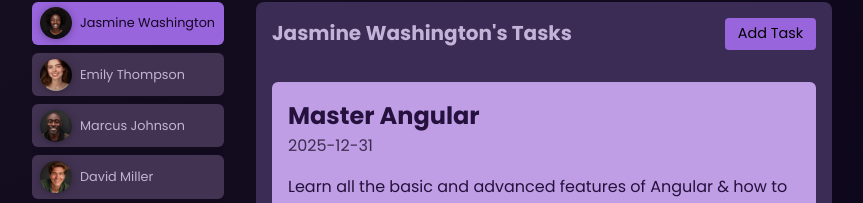
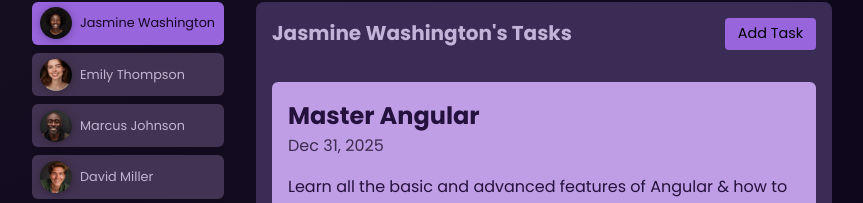
Before and after one commit to shiva508/dear-comrade-angular-zero-to-hero, an Angular app: page / in a window 1280 px wide. Both pictures are taken after a click on the button "Jasmine Washington". Shown: the part 270-473 px from the top of the page, without its empty margins (208-1071 px from the left). Built offline with nearby package versions, Linux system fonts and the light colour scheme.

Commit message:
forms,service

```diff
--- a/src/app/tasks/task/task.component.html
+++ b/src/app/tasks/task/task.component.html
@@ -1,7 +1,7 @@
 <app-card>
   <article>
     <h2>{{ task.title }}</h2>
-    <time datetime="">{{ task.dueDate }}</time>
+    <time datetime="">{{ task.dueDate | date }}</time>
     <p>{{ task.summary }}</p>
     <p class="actions"><button (click)="onCompletedTask()">Complete</button></p>
   </article>
--- a/src/app/tasks/task/task.component.ts
+++ b/src/app/tasks/task/task.component.ts
@@ -1,13 +1,14 @@
 import { Component, EventEmitter, Input, Output } from '@angular/core';
 import { Task } from './task.model';
 import { CardComponent } from '../../shared/card/card.component';
+import { DatePipe } from '@angular/common';
 
 @Component({
   selector: 'app-task',
   standalone: true,
   templateUrl: './task.component.html',
   styleUrl: './task.component.css',
-  imports: [CardComponent],
+  imports: [CardComponent, DatePipe],
 })
 export class TaskComponent {
   @Input({ required: true }) task!: Task;
--- a/src/app/tasks/tasks.component.ts
+++ b/src/app/tasks/tasks.component.ts
@@ -3,32 +3,8 @@ import { TaskComponent } from './task/task.component';
 import { User } from '../user/user.model';
 import { type NewTask, type Task } from './task/task.model';
 import { AddTaskComponent } from './add-task/add-task.component';
+import { TasksService } from './tasks.service';
 
-const dummyTasks = [
-  {
-    id: 't1',
-    userId: 'u1',
-    title: 'Master Angular',
-    summary:
-      'Learn all the basic and advanced features of Angular & how to apply them.',
-    dueDate: '2025-12-31',
-  },
-  {
-    id: 't2',
-    userId: 'u3',
-    title: 'Build first prototype',
-    summary: 'Build a first prototype of the online shop website',
-    dueDate: '2024-05-31',
-  },
-  {
-    id: 't3',
-    userId: 'u3',
-    title: 'Prepare issue template',
-    summary:
-      'Prepare and describe an issue template which will help with project management',
-    dueDate: '2024-06-15',
-  },
-];
 @Component({
   selector: 'app-tasks',
   standalone: true,
@@ -38,15 +14,16 @@ const dummyTasks = [
 })
 export class TasksComponent {
   @Input({ required: true }) user?: User;
-  tasks: Task[] = dummyTasks;
   addNewTask: boolean = false;
 
+  constructor(private tasksService: TasksService) {}
+
   get selectedUserTasks() {
-    return this.tasks.filter((tasks) => tasks.userId === this.user?.id)!;
+    return this.tasksService.getUserTasks(this.user?.id!);
   }
 
   workCompleted(id: string) {
-    this.tasks = this.tasks.filter((tasks) => tasks.id !== id)!;
+    this.tasksService.removeTask(id);
   }
 
   enableAddNewTask() {
@@ -58,14 +35,6 @@ export class TasksComponent {
   }
 
   onAddingNewTask(taskData: NewTask) {
-    console.log(taskData);
-    this.onCancleHandler();
-    this.tasks.push({
-      id: new Date().getDate().toString(),
-      userId: this.user?.id!,
-      title: taskData.title,
-      summary: taskData.summary,
-      dueDate: taskData.dueDate,
-    });
+    this.tasksService.addNewTask(taskData, this.user?.id!);
   }
 }
--- /dev/null
+++ b/src/app/tasks/tasks.service.ts
@@ -0,0 +1,59 @@
+import { Injectable } from '@angular/core';
+import { NewTask } from './task/task.model';
+
+@Injectable({
+  providedIn: 'root',
+})
+export class TasksService {
+  private tasks = [
+    {
+      id: 't1',
+      userId: 'u1',
+      title: 'Master Angular',
+      summary:
+        'Learn all the basic and advanced features of Angular & how to apply them.',
+      dueDate: '2025-12-31',
+    },
+    {
+      id: 't2',
+      userId: 'u3',
+      title: 'Build first prototype',
+      summary: 'Build a first prototype of the online shop website',
+      dueDate: '2024-05-31',
+    },
+    {
+      id: 't3',
+      userId: 'u3',
+      title: 'Prepare issue template',
+      summary:
+        'Prepare and describe an issue template which will help with project management',
+      dueDate: '2024-06-15',
+    },
+  ];
+  constructor() {
+    /*const tasksLo = localStorage.getItem('tasks');
+    if (tasksLo) {
+      this.tasks = JSON.parse(tasksLo);
+    } else {
+      localStorage.setItem('tasks', JSON.stringify(this.tasks));
+    }*/
+  }
+
+  getUserTasks(userId: string) {
+    return this.tasks.filter((task) => task.userId === userId);
+  }
+
+  addNewTask(taskData: NewTask, userId: string) {
+    this.tasks.push({
+      id: new Date().getDate().toString(),
+      userId: userId,
+      title: taskData.title,
+      summary: taskData.summary,
+      dueDate: taskData.dueDate,
+    });
+  }
+
+  removeTask(id: string) {
+    this.tasks = this.tasks.filter((tasks) => tasks.id !== id)!;
+  }
+}
```
Also changed, not shown: 1 other file (tests, documents, lock files or other folders).
